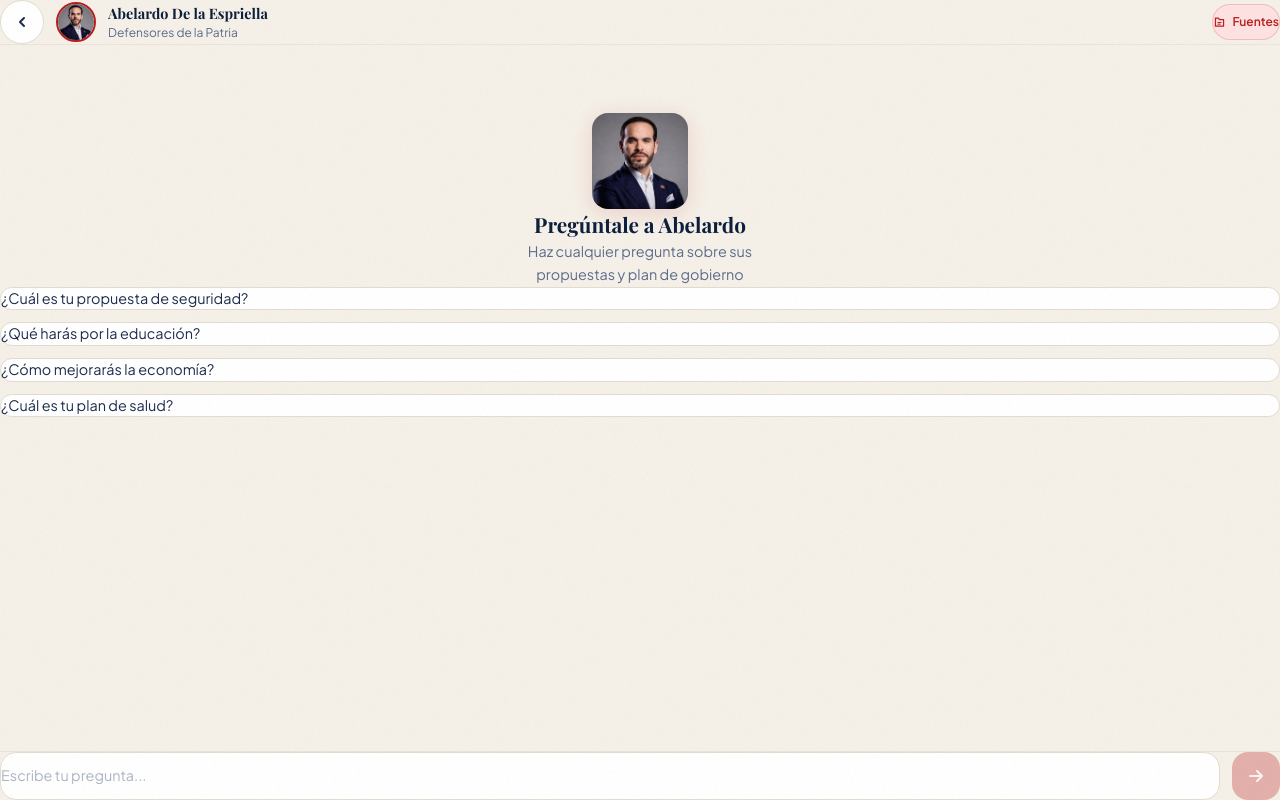
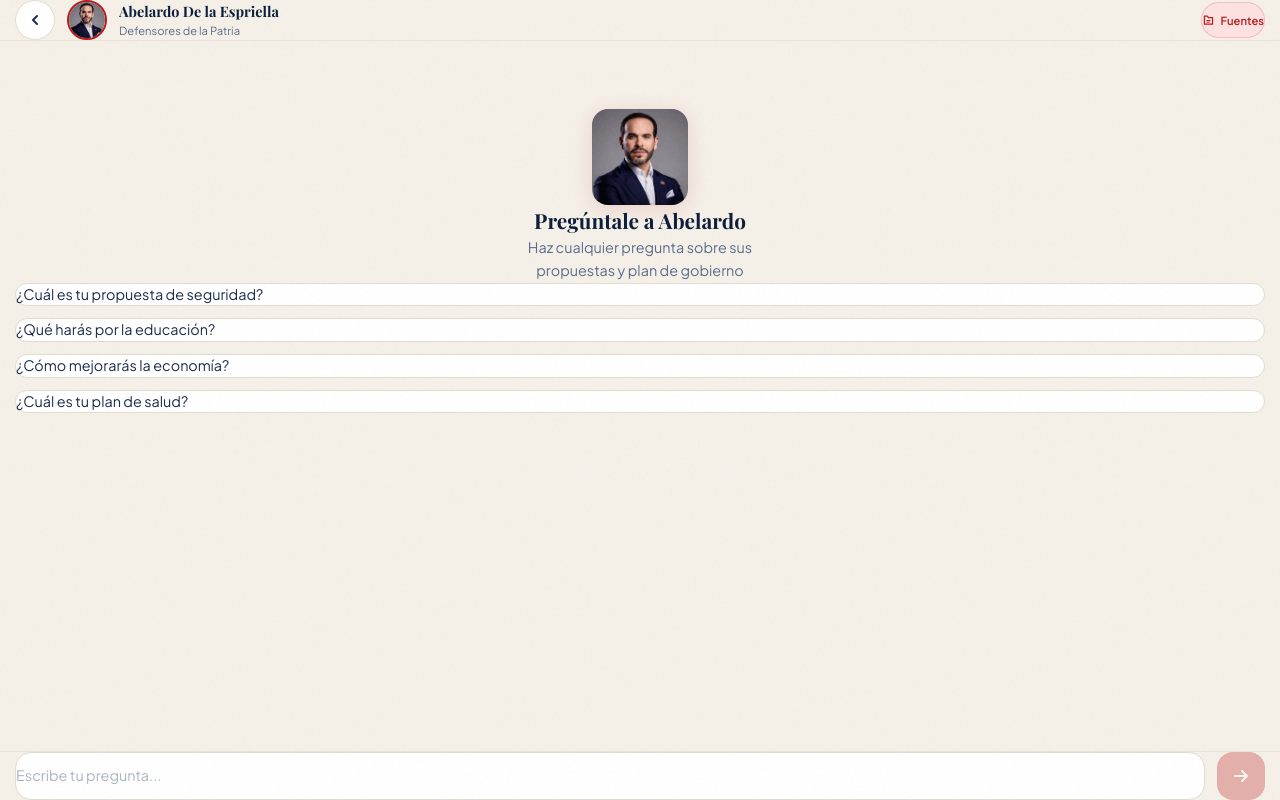
Before and after one commit to NicoSM2002/vota-informado, a React (Vite) app: page / in a window 1280 px wide. Both pictures are taken after a click on the button 640 px from the left and 125 px from the top of the page. Built offline with nearby package versions, Linux system fonts and the light colour scheme; a web font is replaced by a local one.

Commit message:
Revert "Apply 12 visual polish tips from UI/UX audit"
This reverts commit b312016afd3961e046aad7a58440bd0042b9aa6a.

```diff
--- a/src/components/CandidateCard.jsx
+++ b/src/components/CandidateCard.jsx
@@ -7,10 +7,10 @@ export default function CandidateCard({ candidate }) {
     <button
       onClick={() => navigate(`/chat/${candidate.id}`)}
       className="group w-full bg-bg-card rounded-2xl border border-border
-        overflow-hidden flex items-center gap-4 px-5 py-4
+        overflow-hidden flex items-center gap-4 p-4
         shadow-[0_1px_3px_rgba(0,0,0,0.04),0_4px_12px_rgba(0,0,0,0.03)]
         hover:shadow-[0_2px_8px_rgba(0,0,0,0.08),0_8px_24px_rgba(0,0,0,0.06)]
-        active:scale-[0.98] transition-all duration-200 cursor-pointer text-left"
+        active:scale-[0.98] transition-all duration-300 cursor-pointer text-left"
     >
       {/* Photo */}
       <div
@@ -48,11 +48,11 @@ export default function CandidateCard({ candidate }) {
 
       {/* Arrow */}
       <div
-        className="flex-shrink-0 w-10 h-10 rounded-full flex items-center justify-center
+        className="flex-shrink-0 w-9 h-9 rounded-full flex items-center justify-center
           transition-all duration-300 group-hover:translate-x-0.5 ml-1"
         style={{ backgroundColor: candidate.colorLight }}
       >
-        <svg width="16" height="16" viewBox="0 0 14 14" fill="none" className="transition-transform duration-200 group-hover:translate-x-0.5">
+        <svg width="14" height="14" viewBox="0 0 14 14" fill="none" className="transition-transform duration-300 group-hover:translate-x-0.5">
           <path
             d="M5.25 3.5L8.75 7L5.25 10.5"
             stroke={candidate.color}
--- a/src/components/SourcesPanel.jsx
+++ b/src/components/SourcesPanel.jsx
@@ -31,7 +31,7 @@ export default function SourcesPanel({ isOpen, onClose, candidate }) {
               <div className="w-10 h-1 rounded-full bg-border" />
             </div>
 
-            <div className="px-4 pb-10">
+            <div className="pb-10" style={{ paddingLeft: '15px', paddingRight: '15px' }}>
               {/* Header */}
               <div className="flex items-center justify-between mb-6">
                 <div>
@@ -42,7 +42,7 @@ export default function SourcesPanel({ isOpen, onClose, candidate }) {
                 </div>
                 <button
                   onClick={onClose}
-                  className="w-11 h-11 rounded-full bg-bg flex items-center justify-center
+                  className="w-9 h-9 rounded-full bg-bg flex items-center justify-center
                     hover:bg-border transition-colors"
                 >
                   <svg width="14" height="14" viewBox="0 0 14 14" fill="none">
@@ -91,7 +91,7 @@ export default function SourcesPanel({ isOpen, onClose, candidate }) {
               </div>
 
               {/* Disclaimer */}
-              <p className="text-xs text-text-secondary text-center mt-8 leading-relaxed opacity-70">
+              <p className="text-[0.7rem] text-text-secondary text-center mt-8 leading-relaxed opacity-70">
                 Las respuestas se generan a partir de los planes de gobierno oficiales publicados por cada candidato.
               </p>
             </div>
--- a/src/pages/Chat.jsx
+++ b/src/pages/Chat.jsx
@@ -87,11 +87,11 @@ export default function Chat() {
         className="sticky top-0 z-30 backdrop-blur-xl border-b border-border/60"
         style={{ backgroundColor: 'rgba(245, 240, 232, 0.85)' }}
       >
-        <div className="flex items-center gap-3 px-4 py-4">
+        <div className="flex items-center gap-3 py-4" style={{ paddingLeft: '15px', paddingRight: '15px' }}>
           {/* Back button */}
           <button
             onClick={() => navigate('/')}
-            className="w-11 h-11 rounded-full bg-bg-card border border-border flex items-center justify-center
+            className="w-10 h-10 rounded-full bg-bg-card border border-border flex items-center justify-center
               hover:bg-border/50 transition-colors flex-shrink-0"
           >
             <svg width="16" height="16" viewBox="0 0 16 16" fill="none">
@@ -109,7 +109,7 @@ export default function Chat() {
             </div>
             <div className="min-w-0">
               <h2 className="font-heading text-[0.9rem] font-bold text-navy truncate">{candidate.name}</h2>
-              <p className="text-xs text-text-secondary truncate">{candidate.party}</p>
+              <p className="text-[0.7rem] text-text-secondary truncate">{candidate.party}</p>
             </div>
           </div>
 
@@ -133,7 +133,7 @@ export default function Chat() {
               />
               <path d="M6 8H10M6 10H9" stroke={candidate.color} strokeWidth="1.2" strokeLinecap="round" />
             </svg>
-            <span className="text-xs font-semibold" style={{ color: candidate.color }}>
+            <span className="text-[0.7rem] font-semibold" style={{ color: candidate.color }}>
               Fuentes
             </span>
           </button>
@@ -141,7 +141,7 @@ export default function Chat() {
       </header>
 
       {/* Messages area */}
-      <div className="flex-1 overflow-y-auto px-4 py-6">
+      <div className="flex-1 overflow-y-auto py-6" style={{ paddingLeft: '15px', paddingRight: '15px' }}>
         {messages.length === 0 ? (
           <div className="flex flex-col items-center justify-center min-h-[55dvh]">
             {/* Welcome */}
@@ -189,7 +189,7 @@ export default function Chat() {
                   </div>
                 )}
                 <div
-                  className={`max-w-[80%] px-4 py-3 text-[0.9rem] leading-relaxed ${
+                  className={`max-w-[80%] px-4 py-3 text-[0.875rem] leading-relaxed ${
                     msg.role === 'user'
                       ? 'rounded-2xl rounded-br-md text-white'
                       : 'rounded-2xl rounded-bl-md bg-bg-card border border-border/60 text-navy-light'
@@ -242,8 +242,8 @@ export default function Chat() {
 
       {/* Input area */}
       <div
-        className="sticky bottom-0 border-t border-border/60 backdrop-blur-xl px-4 py-4"
-        style={{ backgroundColor: 'rgba(245, 240, 232, 0.9)' }}
+        className="sticky bottom-0 border-t border-border/60 backdrop-blur-xl py-4"
+        style={{ paddingLeft: '15px', paddingRight: '15px', backgroundColor: 'rgba(245, 240, 232, 0.9)' }}
       >
         <form onSubmit={handleSubmit} className="flex gap-3">
           <input
--- a/src/pages/Home.jsx
+++ b/src/pages/Home.jsx
@@ -17,10 +17,11 @@ export default function Home() {
       animate={{ opacity: 1 }}
       exit={{ opacity: 0 }}
       transition={{ duration: 0.3 }}
-      className="min-h-dvh px-4 pb-14 pt-14"
+      className="min-h-dvh pb-14 pt-14"
+      style={{ paddingLeft: '15px', paddingRight: '15px' }}
     >
       {/* Header */}
-      <header className="text-center mb-10">
+      <header className="text-center mb-10" style={{ paddingLeft: '10px', paddingRight: '10px' }}>
         {colombianFlag}
         <motion.h1
           initial={{ opacity: 0, y: 20 }}
@@ -48,7 +49,7 @@ export default function Home() {
         className="flex items-center gap-3 mb-8 px-1"
       >
         <div className="h-px flex-1 bg-border" />
-        <span className="text-xs uppercase tracking-[0.2em] text-text-secondary font-semibold whitespace-nowrap">
+        <span className="text-[0.7rem] uppercase tracking-[0.2em] text-text-secondary font-semibold whitespace-nowrap">
           Candidatos 2026
         </span>
         <div className="h-px flex-1 bg-border" />
@@ -61,7 +62,7 @@ export default function Home() {
             key={candidate.id}
             initial={{ opacity: 0, y: 30 }}
             animate={{ opacity: 1, y: 0 }}
-            transition={{ delay: 0.3 + i * 0.05, duration: 0.5, ease: [0.25, 0.46, 0.45, 0.94] }}
+            transition={{ delay: 0.3 + i * 0.08, duration: 0.5, ease: [0.25, 0.46, 0.45, 0.94] }}
           >
             <CandidateCard candidate={candidate} />
           </motion.div>
@@ -79,7 +80,7 @@ export default function Home() {
         <p className="text-[0.75rem] text-text-secondary leading-relaxed">
           Información basada en los planes de gobierno oficiales de cada candidato.
         </p>
-        <p className="text-xs text-text-secondary leading-relaxed mt-1 opacity-70">
+        <p className="text-[0.7rem] text-text-secondary leading-relaxed mt-1 opacity-70">
           Este proyecto no tiene afiliación política.
         </p>
       </motion.footer>
```
